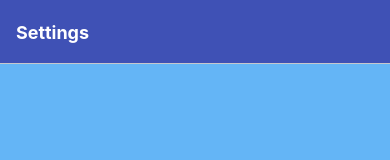
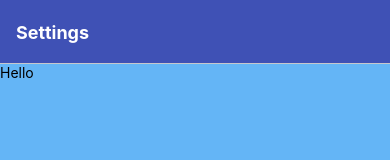
Before and after one commit to moonryc/red-binder, a React Native app in the folder client/mobile/: screen /Settings in a window 390 px wide. Shown: the top 160 px of the page. Built offline with nearby package versions, Linux system fonts and the light colour scheme; what tailwind-rn would draw is missing.

Commit message:
This is just set up to confirm that the navigator works

```diff
--- a/client/mobile/screens/settings/SettingsScreen.tsx
+++ b/client/mobile/screens/settings/SettingsScreen.tsx
@@ -1,11 +1,13 @@
 import React from 'react';
 
-import { Text, View } from 'react-native';
+import { SafeAreaView, ScrollView, Text } from 'react-native';
 
 export const SettingsScreen = () => {
   return (
-    <Text>
-
-    </Text>
+    <SafeAreaView>
+      <ScrollView>
+        <Text>Hello</Text>
+      </ScrollView>
+    </SafeAreaView>
   );
 };
```
